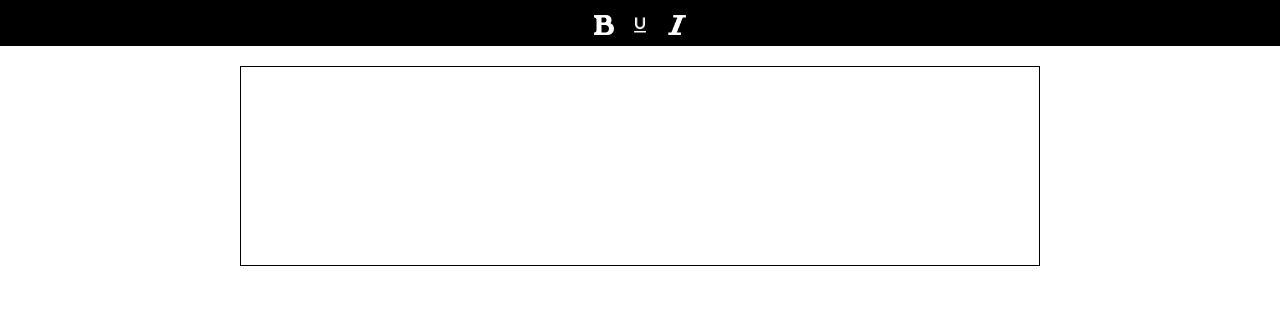
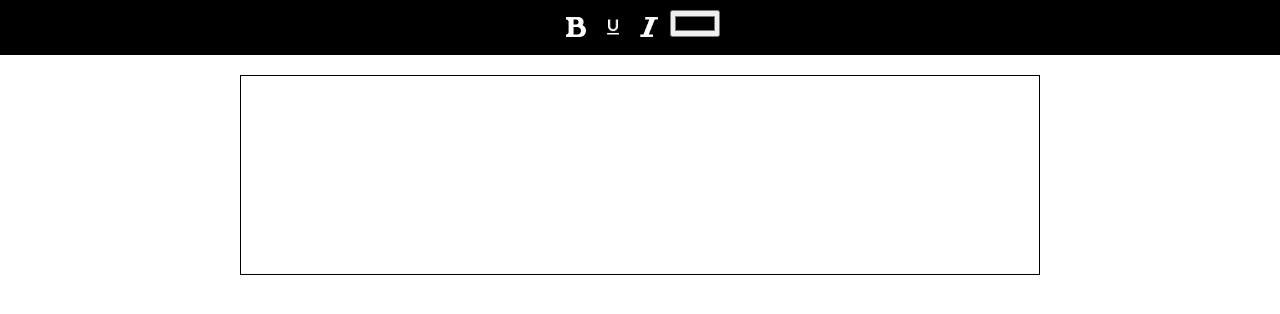
Before and after one commit to oshanidilrangana/Text_editor, a plain HTML site: page index.html in a window 1280 px wide. Drawn offline with nearby package versions, Linux system fonts and the light colour scheme.

Commit message:
font color added

```diff
--- a/index.html
+++ b/index.html
@@ -67,6 +67,14 @@
             </button>
         </li>
 
+        <li>
+            <label for="font-color-picker" class="color-picker-label">
+                <input type="color" class="color-picker" id="font-color-picker" onchange="changeFontColor(this.value)">
+
+            </label>
+
+        </li>
+
     </ul>
     <div id="editor"   contenteditable="true">
 
@@ -88,6 +96,11 @@
                 document.execCommand ('italic' , true, null)
             }
 
+        function changeFontColor(selectedColor) {
+            document.execCommand('foreColor', false, selectedColor);
+            saveState();
+        }
+
     </script>
 </body>
 <!-- Author: [K.H.O dilrangana] | [CT/2019/084] -->
```
